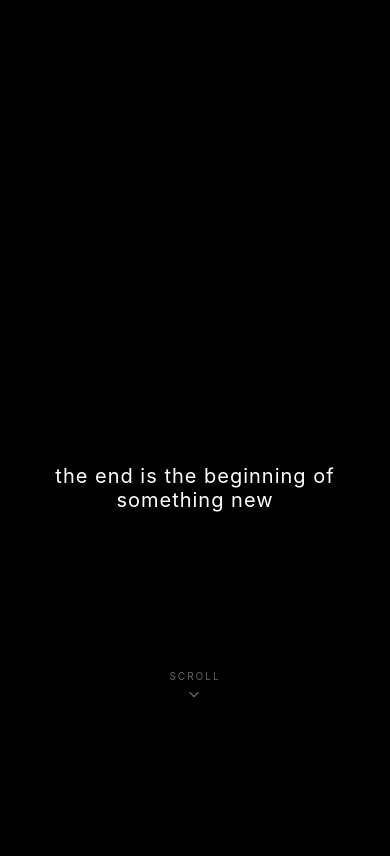
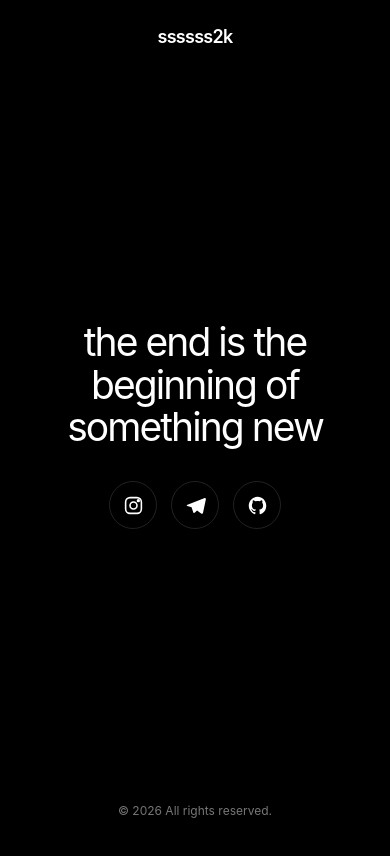
Before and after one commit to ssssss2k/ssssss2k, a plain HTML site: page index.html in a window 390 px wide. Shown: the top 856 px of the page. Drawn offline with Linux system fonts and the light colour scheme.

Commit message:
Update design

```diff
--- a/index.html
+++ b/index.html
@@ -1,62 +1,79 @@
 <!DOCTYPE html>
-<html lang="ru">
+<html lang="en">
 <head>
     <meta charset="UTF-8">
     <meta name="viewport" content="width=device-width, initial-scale=1.0">
-    <title>Something is wrong</title>
-    <!-- Подключаем иконки -->
-    <link rel="stylesheet" href="https://cdnjs.cloudflare.com/ajax/libs/font-awesome/6.4.0/css/all.min.css">
-    <!-- Подключаем отдельный файл стилей -->
+
+    <meta name="description" content="ssssss2k">
+    <meta name="theme-color" content="#000000">
+
+    <title>ssssss2k</title>
+
     <link rel="stylesheet" href="style.css">
 </head>
+
 <body>
 
-    <div class="viewport-wrapper" id="viewport">
-        <!-- Верхняя панель -->
-        <header class="top-nav" id="topNav">
-            <a href="https://www.instagram.com/ssssss2k/" target="_blank" class="mono-btn">
-                <i class="fab fa-instagram"></i> Instagram
+    <header>
+        <a class="brand" href="/">ssssss2k</a>
+    </header>
+
+    <main>
+
+        <h1>
+            the end is the beginning of something new
+        </h1>
+
+        <nav aria-label="Social links">
+
+            <a
+                href="https://www.instagram.com/ssssss2k/"
+                target="_blank"
+                rel="noopener noreferrer"
+                aria-label="Instagram"
+            >
+                <svg class="instagram" viewBox="0 0 24 24" aria-hidden="true">
+                    <rect x="3" y="3" width="18" height="18" rx="5"/>
+                    <circle cx="12" cy="12" r="4"/>
+                    <circle class="fill" cx="17.5" cy="6.5" r="1"/>
+                </svg>
             </a>
-            <a href="https://t.me/ssssss2k" target="_blank" class="mono-btn">
-                <i class="fab fa-telegram-plane"></i> Telegram
+
+            <a
+                href="https://t.me/ssssss2k"
+                target="_blank"
+                rel="noopener noreferrer"
+                aria-label="Telegram"
+            >
+                <svg viewBox="0 0 24 24" aria-hidden="true">
+                    <path
+                        class="fill"
+                        d="M21.8 3.7 2.9 11c-1.3.5-1.3 1.2-.2 1.5l4.8 1.5 1.8 5.5c.2.7.1 1 .9 1 .6 0 .9-.3 1.2-.6l2.4-2.3 5 3.7c.9.5 1.6.3 1.8-.9L23.8 5c.3-1.2-.5-1.8-2-1.3Z"
+                    />
+                </svg>
             </a>
-            <a href="https://www.youtube.com/@ssssss2k" target="_blank" class="mono-btn">
-                <i class="fab fa-youtube"></i> YouTube
+
+            <a
+                href="https://github.com/ssssss2k"
+                target="_blank"
+                rel="noopener noreferrer"
+                aria-label="GitHub"
+            >
+                <svg viewBox="0 0 24 24" aria-hidden="true">
+                    <path
+                        class="fill"
+                        d="M12 2C6.48 2 2 6.58 2 12.22c0 4.5 2.87 8.31 6.85 9.66.5.1.68-.22.68-.5 0-.24-.01-1.04-.02-1.88-2.79.62-3.38-1.21-3.38-1.21-.45-1.19-1.12-1.5-1.12-1.5-.91-.64.07-.63.07-.63 1.01.08 1.54 1.06 1.54 1.06.9 1.58 2.37 1.12 2.95.86.09-.67.35-1.12.64-1.38-2.23-.26-4.58-1.15-4.58-5.1 0-1.13.39-2.06 1.03-2.79-.1-.26-.45-1.31.1-2.73 0 0 .84-.28 2.75 1.07A9.3 9.3 0 0 1 12 6.84c.85 0 1.7.12 2.5.35 1.9-1.35 2.74-1.07 2.74-1.07.56 1.42.21 2.47.1 2.73.64.73 1.03 1.66 1.03 2.79 0 3.96-2.36 4.83-4.6 5.09.36.32.68.94.68 1.9 0 1.37-.01 2.47-.01 2.8 0 .28.18.61.69.5A10.24 10.24 0 0 0 22 12.22C22 6.58 17.52 2 12 2Z"
+                    />
+                </svg>
             </a>
-        </header>
 
-        <main class="middle-section">
-            <svg class="lines-bg" id="linesSvg" viewBox="0 0 900 450" preserveAspectRatio="none">
-                <path d="M 80,0 Q 200,225 120,450" stroke="#ffffff" stroke-width="2.5" fill="none" />
-                <path d="M 210,0 C 230,150 170,300 190,450" stroke="#ffffff" stroke-width="3" fill="none" />
-                <path d="M 320,0 Q 280,225 300,450" stroke="#ffffff" stroke-width="2.5" fill="none" />
-                <path d="M 380,0 C 350,150 360,300 370,450" stroke="#ffffff" stroke-width="3" fill="none" />
+        </nav>
 
-                <path d="M 520,0 C 540,150 530,300 550,450" stroke="#ffffff" stroke-width="3" fill="none" />
-                <path d="M 600,0 Q 650,225 620,450" stroke="#ffffff" stroke-width="2.5" fill="none" />
-                <path d="M 700,0 C 750,150 750,300 690,450" stroke="#ffffff" stroke-width="3" fill="none" />
-                <path d="M 780,0 Q 820,225 800,450" stroke="#ffffff" stroke-width="2.5" fill="none" />
-            </svg>
+    </main>
 
-            <div class="fade-overlay fade-top" id="fadeTop"></div>
-            <div class="fade-overlay fade-bottom" id="fadeBottom"></div>
+    <footer>
+        © 2026 All rights reserved.
+    </footer>
 
-            <!-- Начальный текст и подсказка скролла -->
-            <div class="intro-text" id="introText">the end is the beginning of something new</div>
-            <div class="scroll-hint" id="scrollHint">
-                <span>scroll</span>
-                <i class="fas fa-chevron-down"></i>
-            </div>
-
-            <div class="center-text" id="centerText">Something is wrong<span class="blinking-dot">.</span></div>
-        </main>
-
-        <footer class="bottom-bar" id="bottomBar">
-            <p>Made by ssssss2k<br>2026</p>
-        </footer>
-    </div>
-
-    <!-- Подключаем отдельный файл скрипта -->
-    <script src="script.js"></script>
 </body>
 </html>
--- a/script.js
+++ /dev/null
@@ -1,46 +0,0 @@
-const linesSvg = document.getElementById('linesSvg');
-const introText = document.getElementById('introText');
-const scrollHint = document.getElementById('scrollHint');
-const centerText = document.getElementById('centerText');
-const topNav = document.getElementById('topNav');
-const bottomBar = document.getElementById('bottomBar');
-const fadeTop = document.getElementById('fadeTop');
-const fadeBottom = document.getElementById('fadeBottom');
-
-const maxScroll = window.innerHeight;
-
-window.addEventListener('scroll', () => {
-    let scrollTop = window.scrollY;
-    let progress = Math.min(scrollTop / maxScroll, 1);
-
-    // Скрываем начальную фразу и подсказку скролла
-    introText.style.opacity = 1 - progress * 2.5;
-    scrollHint.style.opacity = 1 - progress * 3;
-
-    linesSvg.style.transform = `scaleX(${2.5 - progress * 1.5})`;
-    linesSvg.style.opacity = progress;
-
-    let fadeIn = Math.max(0, (progress - 0.3) * 1.4);
-    centerText.style.opacity = fadeIn;
-    fadeTop.style.opacity = fadeIn;
-    fadeBottom.style.opacity = fadeIn;
-
-    if (progress > 0.4) {
-        let uiProgress = (progress - 0.4) * 1.6;
-        topNav.style.opacity = uiProgress;
-        topNav.style.transform = `translateY(0)`;
-        topNav.style.pointerEvents = 'auto';
-
-        bottomBar.style.opacity = uiProgress;
-        bottomBar.style.transform = `translateY(0)`;
-        bottomBar.style.pointerEvents = 'auto';
-    } else {
-        topNav.style.opacity = 0;
-        topNav.style.transform = `translateY(-20px)`;
-        topNav.style.pointerEvents = 'none';
-
-        bottomBar.style.opacity = 0;
-        bottomBar.style.transform = `translateY(20px)`;
-        bottomBar.style.pointerEvents = 'none';
-    }
-});
--- a/style.css
+++ b/style.css
@@ -1,279 +1,169 @@
-/* Сброс отступов */
 * {
     box-sizing: border-box;
 }
 
+html,
 body {
     margin: 0;
-    padding: 0;
-    font-family: -apple-system, BlinkMacSystemFont, 'SF Pro Text', 'Helvetica Neue', Arial, sans-serif;
-    background-color: #000000;
-    /* Страница длиннее для скролла */
-    height: 200vh;
-    overflow-x: hidden;
+    min-width: 320px;
+    min-height: 100%;
 }
 
-/* Фиксированный контейнер на весь экран */
-.viewport-wrapper {
-    position: fixed;
-    top: 0;
-    left: 0;
-    width: 100vw;
-    height: 100vh;
+body {
+    min-height: 100vh;
+
+    display: grid;
+    grid-template-rows: auto 1fr auto;
+
+    background: #000;
+    color: #fff;
+
+    font-family:
+        -apple-system,
+        BlinkMacSystemFont,
+        "Helvetica Neue",
+        Arial,
+        sans-serif;
+
+    -webkit-font-smoothing: antialiased;
+}
+
+a {
+    color: inherit;
+    text-decoration: none;
+}
+
+
+/* Header */
+
+header {
+    padding: 26px 20px;
+
+    text-align: center;
+}
+
+.brand {
+    font-size: 20px;
+    font-weight: 600;
+
+    letter-spacing: -0.04em;
+}
+
+
+/* Main */
+
+main {
     display: flex;
     flex-direction: column;
-    background-color: #000000;
-    z-index: 1;
+
+    align-items: center;
+    justify-content: center;
+
+    gap: 38px;
+
+    padding: 30px 20px;
+
+    text-align: center;
 }
 
-/* Верхняя панель (появляется при скролле) */
-.top-nav {
-    background: #ffffff;
-    display: flex;
-    justify-content: space-between;
-    padding: 30px 40px;
-    gap: 25px;
-    z-index: 10;
-    opacity: 0;
-    transform: translateY(-20px);
-    transition: opacity 0.5s ease, transform 0.5s ease;
-    pointer-events: none;
+h1 {
+    max-width: 900px;
+
+    margin: 0;
+
+    font-size: clamp(30px, 5vw, 66px);
+    font-weight: 400;
+
+    line-height: 1.1;
+
+    letter-spacing: -0.05em;
 }
 
-/* ПРЕМИАЛЬНЫЕ КНОПКИ */
-.mono-btn {
-    flex: 1;
+
+/* Socials */
+
+nav {
     display: flex;
-    align-items: center;
-    justify-content: center;
-    gap: 12px;
-    padding: 22px 10px;
-    border: 1px solid rgba(0, 0, 0, 0.06);
-    border-radius: 60px;
-    background: #ffffff;
-    color: #111111;
-    text-decoration: none;
-    font-size: 15px;
-    font-weight: 500;
-    letter-spacing: 0.5px;
-    transition: all 0.5s cubic-bezier(0.23, 1, 0.32, 1);
-    cursor: pointer;
-    -webkit-tap-highlight-color: transparent;
-    box-shadow: 0 4px 15px rgba(0, 0, 0, 0.02);
+
+    gap: 18px;
 }
 
-.mono-btn i {
-    font-size: 18px;
-    color: #111111;
-    transition: color 0.5s ease;
+nav a {
+    width: 50px;
+    height: 50px;
+
+    display: grid;
+    place-items: center;
+
+    border: 1px solid #222;
+    border-radius: 50%;
+
+    transition:
+        border-color 0.2s ease,
+        transform 0.2s ease;
 }
 
-.mono-btn:hover {
-    background: #000000;
-    color: #ffffff;
-    border-color: #000000;
-    box-shadow: 0 12px 30px rgba(0, 0, 0, 0.15);
-    transform: translateY(-4px);
+nav a:hover {
+    border-color: #666;
+
+    transform: translateY(-2px);
 }
 
-.mono-btn:hover i {
-    color: #ffffff;
+svg {
+    width: 21px;
+    height: 21px;
 }
 
-.mono-btn:active {
-    transform: scale(0.97) translateY(0);
-    background: #222222;
-    border-color: #222222;
-    box-shadow: 0 2px 10px rgba(0, 0, 0, 0.1);
+.instagram {
+    fill: none;
+
+    stroke: currentColor;
+    stroke-width: 1.8;
 }
 
-/* Средний черный блок с линиями */
-.middle-section {
-    flex: 1;
-    background: #000000;
-    position: relative;
-    display: flex;
-    justify-content: center;
-    align-items: center;
-    overflow: hidden;
+.fill {
+    fill: currentColor;
 }
 
-/* Начальный текст */
-.intro-text {
-    position: absolute;
-    top: 50%;
-    left: 50%;
-    transform: translate(-50%, -50%);
-    color: #ffffff;
-    font-size: 26px;
-    font-weight: 400;
-    letter-spacing: 1px;
+
+/* Footer */
+
+footer {
+    padding: 26px 20px;
+
+    color: #777;
+
+    font-size: 12px;
+
     text-align: center;
-    z-index: 20;
-    width: 80%;
-    transition: opacity 0.3s ease;
 }
 
-/* Подсказка "скролл" со стрелочкой вниз */
-.scroll-hint {
-    position: absolute;
-    bottom: 35px;
-    left: 50%;
-    transform: translateX(-50%);
-    display: flex;
-    flex-direction: column;
-    align-items: center;
-    gap: 6px;
-    z-index: 25;
-    color: rgba(255, 255, 255, 0.4);
-    font-size: 10px;
-    letter-spacing: 2px;
-    text-transform: uppercase;
-    font-weight: 400;
-    transition: opacity 0.3s ease;
-    pointer-events: none;
+
+/* Mobile */
+
+@media (max-width: 600px) {
+
+    .brand {
+        font-size: 18px;
     }
 
-.scroll-hint i {
-    font-size: 11px;
-    animation: bounceArrow 1.8s infinite ease-in-out;
+    h1 {
+        max-width: 400px;
+
+        font-size: clamp(30px, 10vw, 44px);
     }
 
-@keyframes bounceArrow {
-    0%, 20%, 50%, 80%, 100% {
-        transform: translateY(0);
-    }
-    40% {
-        transform: translateY(5px);
-    }
-    60% {
-        transform: translateY(2px);
-    }
+    main {
+        gap: 32px;
     }
 
-/* Основной текст */
-.center-text {
-    position: relative;
-    z-index: 10;
-    color: #ffffff;
-    font-size: 24px;
-    font-weight: 400;
-    letter-spacing: 0.5px;
-    opacity: 0;
-    transition: opacity 0.3s ease;
+    nav {
+        gap: 14px;
     }
 
-/* Мигающая точка */
-.blinking-dot {
-    animation: blink 1.2s step-end infinite;
+    nav a {
+        width: 48px;
+        height: 48px;
     }
 
-@keyframes blink {
-    0%, 100% { opacity: 1; }
-    50% { opacity: 0; }
 }
-
-/* Настройки SVG линий */
-.lines-bg {
-    position: absolute;
-    top: 0;
-    left: 0;
-    width: 100%;
-    height: 100%;
-    z-index: 1;
-    opacity: 0;
-    transform: scaleX(2.5);
-    transition: transform 0.1s linear, opacity 0.3s linear;
-}
-
-.lines-bg path {
-    transform-box: fill-box;
-    transform-origin: center;
-    animation: microWave ease-in-out infinite alternate;
-}
-
-.lines-bg path:nth-child(1) { animation-duration: 6s; }
-.lines-bg path:nth-child(2) { animation-duration: 8s; animation-direction: alternate-reverse; }
-.lines-bg path:nth-child(3) { animation-duration: 7s; }
-.lines-bg path:nth-child(4) { animation-duration: 9s; animation-direction: alternate-reverse; }
-.lines-bg path:nth-child(5) { animation-duration: 6.5s; }
-.lines-bg path:nth-child(6) { animation-duration: 7.5s; animation-direction: alternate-reverse; }
-.lines-bg path:nth-child(7) { animation-duration: 8.5s; }
-.lines-bg path:nth-child(8) { animation-duration: 6.8s; animation-direction: alternate-reverse; }
-
-@keyframes microWave {
-    0% { transform: translateX(-2px) skewX(-0.5deg) scaleX(0.99); }
-    100% { transform: translateX(2px) skewX(0.5deg) scaleX(1.01); }
-}
-
-/* ПЛАВАЮЩИЕ ЧЕРНЫЕ РАЗМЫТИЯ */
-.fade-overlay {
-    position: absolute;
-    left: 0;
-    width: 100%;
-    z-index: 5;
-    pointer-events: none;
-    opacity: 0;
-    transition: opacity 0.3s ease;
-}
-
-.fade-top {
-    top: 0;
-    height: 120px;
-    background: linear-gradient(to bottom, rgba(0,0,0,1) 0%, rgba(0,0,0,0) 100%);
-}
-
-.fade-bottom {
-    bottom: 0;
-    height: 220px;
-    background: linear-gradient(to top, rgba(0,0,0,1) 0%, rgba(0,0,0,0) 100%);
-    transform-origin: bottom;
-    animation: premiumDarkGlow 7s ease-in-out infinite alternate;
-}
-
-@keyframes premiumDarkGlow {
-    0% { transform: scaleY(0.7); opacity: 0.9; }
-    100% { transform: scaleY(1.1); opacity: 1; }
-}
-
-/* Нижний колонтитул */
-.bottom-bar {
-    background: #ffffff;
-    padding: 30px 20px 40px;
-    text-align: center;
-    position: relative;
-    z-index: 10;
-    opacity: 0;
-    transform: translateY(20px);
-    transition: opacity 0.5s ease, transform 0.5s ease;
-    pointer-events: none;
-}
-
-.bottom-bar p {
-    margin: 0;
-    color: #444444;
-    font-size: 20px;
-    font-weight: 300;
-    line-height: 1.5;
-}
-
-/* Адаптив для телефонов */
-@media (max-width: 768px) {
-    .top-nav {
-        flex-direction: column;
-        padding: 20px;
-        gap: 15px;
-    }
-    .mono-btn {
-        padding: 18px 10px;
-    }
-    .fade-bottom {
-        height: 150px;
-    }
-    .bottom-bar {
-        padding: 20px 20px 30px;
-    }
-    .center-text, .intro-text {
-        font-size: 20px;
-    }
-}
```
Lines whose indentation alone changed are shown as unchanged.
